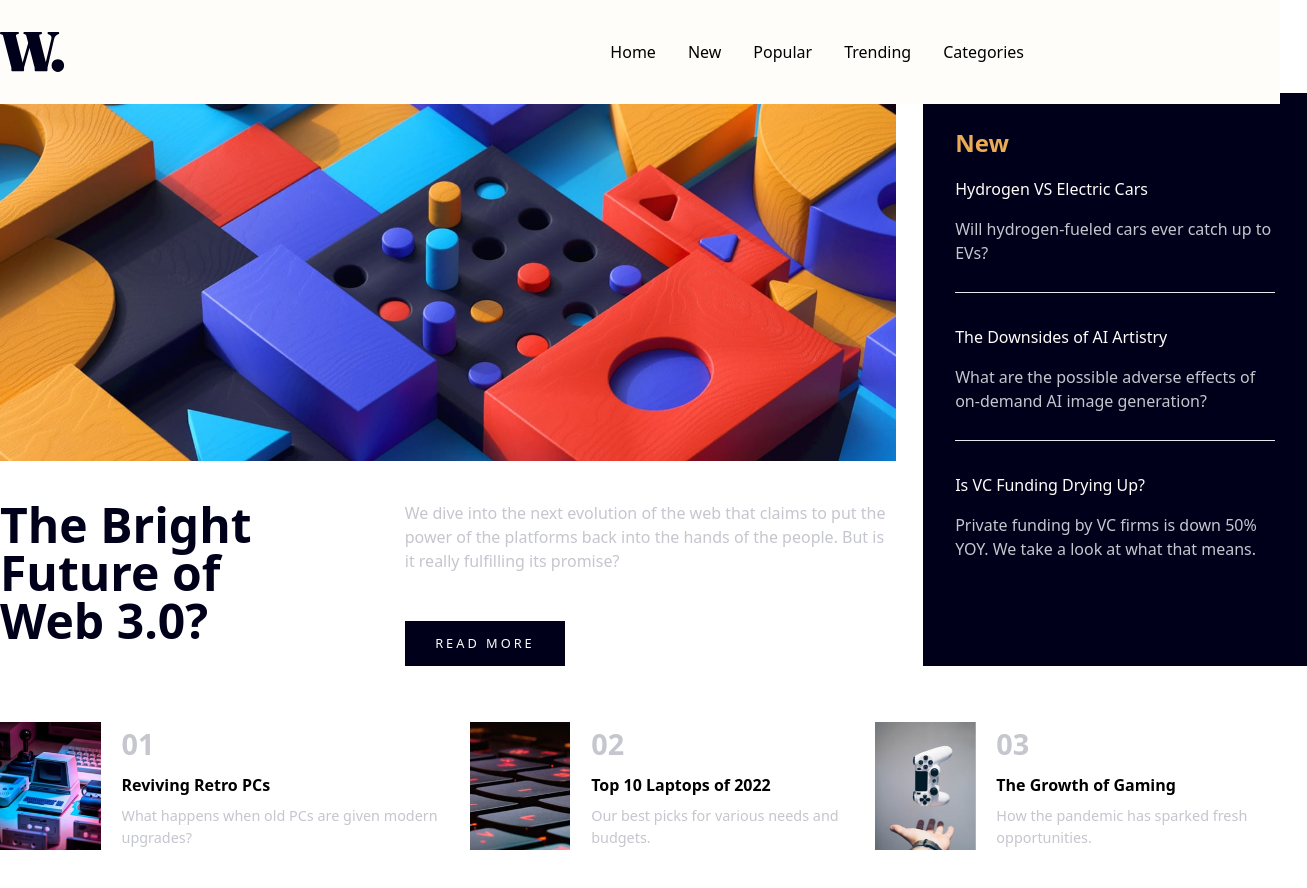
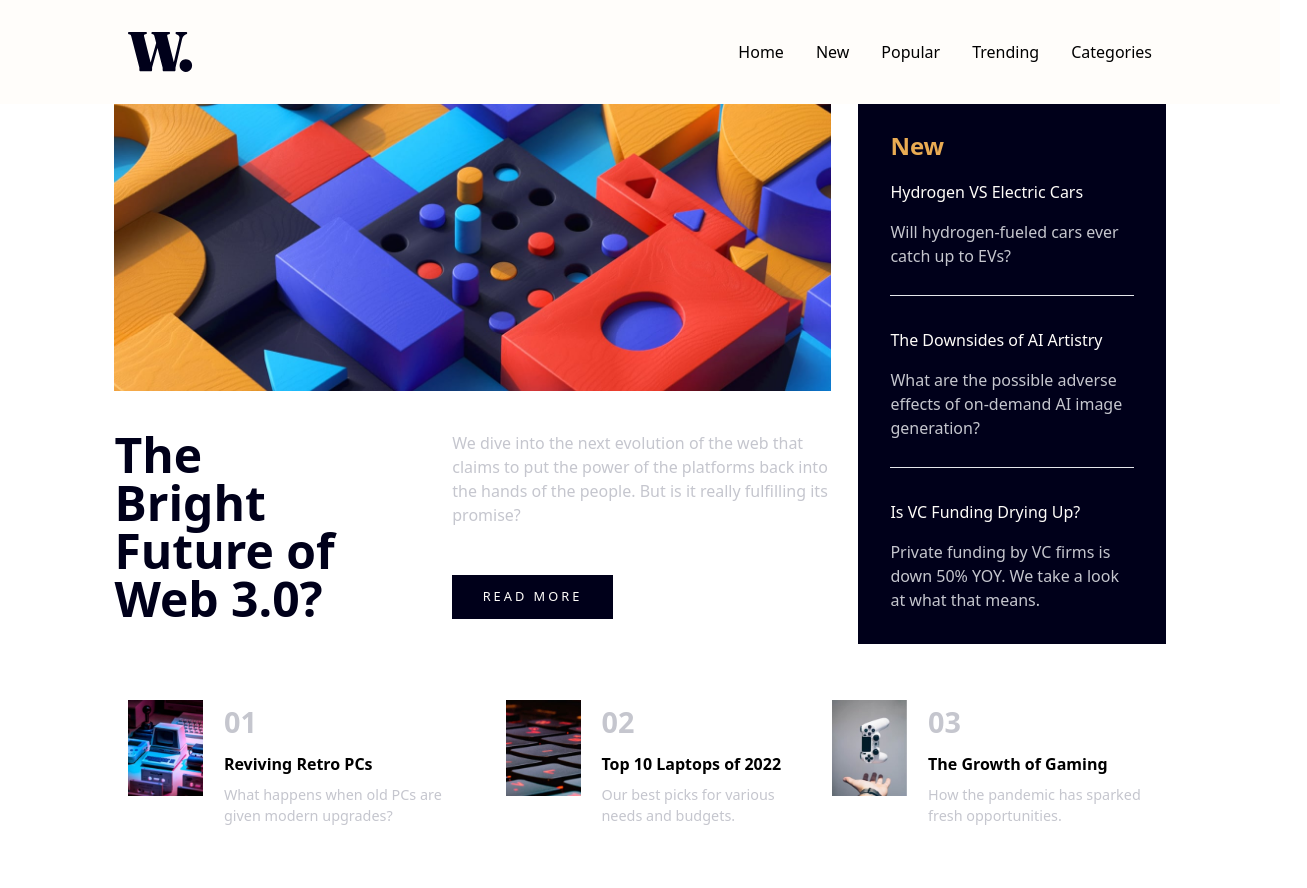
Before and after one commit to ladipsson/news-page, a plain HTML site: page index.html in a window 1280 px wide. Shown: the whole page, 1307 px wide, since content can reach past the window. Drawn offline with nearby package versions, Linux system fonts and the light colour scheme.

Commit message:
Add files via upload

```diff
--- a/css/news.css
+++ b/css/news.css
@@ -9,13 +9,10 @@ html {
 }
 
 body {
-  width: 100vw;
+  margin: 0 auto;
+  width: 100%;
 }
 
-.container {
-  margin: 0 auto;
-  width: 70vw;
-}
 nav {
   display: flex;
   justify-content: space-between;
@@ -24,7 +21,8 @@ nav {
   /* margin: 30px 0; */
   position: fixed;
   top: 0;
-  width: 100%;
+  width: 100vw;
+  margin: 0 auto;
   background-color: hsl(36, 100%, 99%);
 }
 
@@ -33,7 +31,9 @@ nav {
   display: flex;
   justify-content: space-between;
   align-items: center;
+  margin: 0 auto;
 }
+
 nav ul {
   display: flex;
   justify-content: flex-end;
@@ -57,21 +57,26 @@ nav li {
   width: 1.4rem;
 }
 
+.container {
+  margin: 0 auto;
+  margin-top: 6rem;
+}
 /* Top container  */
 .top-section {
   display: grid;
+  justify-content: center;
+  align-self: center;
   grid-template-columns: 70% 30%;
   gap: 1.7rem;
-  margin-top: 5.8rem;
+  margin-top: 5.9rem;
+  margin: 0 auto;
+  width: 80vw;
 }
 
 .small-img {
   display: none;
 }
 .left-cont-text {
-  /* display: grid;
-    grid-template-columns: 50% 50%;
-    margin: 2rem 0; */
   display: flex;
   justify-content: space-between;
   gap: 7rem;
@@ -159,8 +164,9 @@ hr {
   display: flex;
   justify-content: center;
   align-items: center;
-  margin: 3.5rem 0;
-  width: 100%;
+  padding: 3.5rem 0;
+  margin: 0 auto;
+  width: 80vw;
 }
 
 .item-1,
@@ -215,8 +221,7 @@ hr {
   }
 
   body {
-    display: block;
-    width: 80vw;
+    width: 100%;
     margin: 0 auto;
   }
 
```
